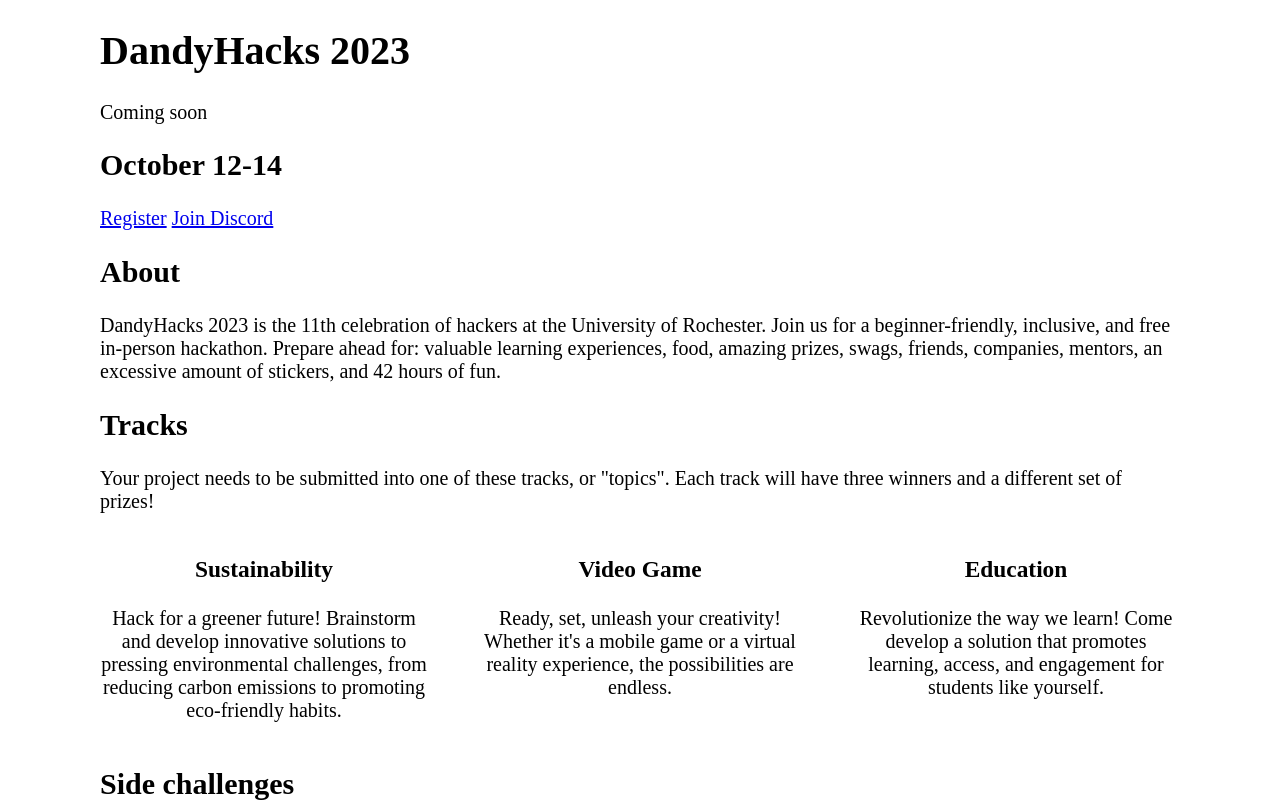
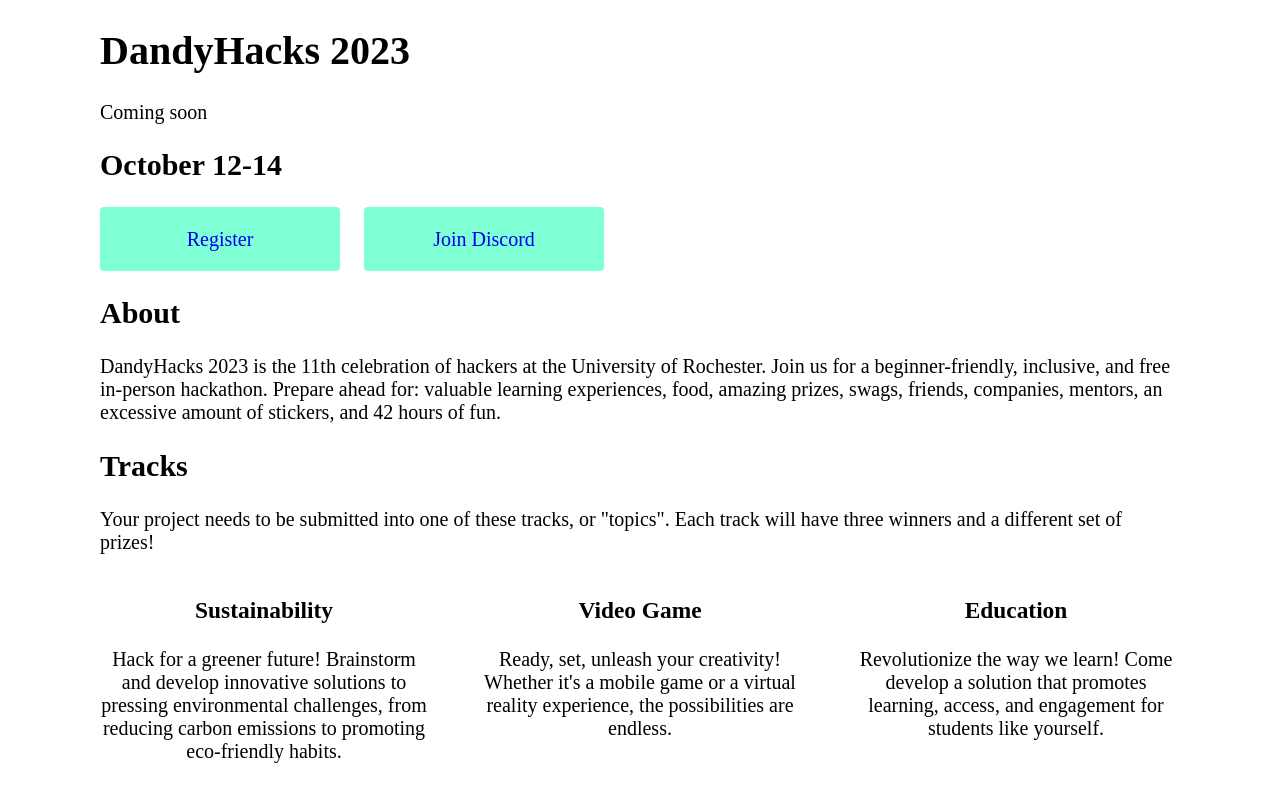
Before and after one commit to cszach/DandyHacks24, a plain HTML site: page index.html in a window 1280 px wide. Shown: the top 804 px of the page. Drawn offline with Linux system fonts and the light colour scheme.

Commit message:
Links to buttons

```diff
--- a/index.html
+++ b/index.html
@@ -10,8 +10,10 @@
     <h1>DandyHacks 2023</h1>
     Coming soon
     <h2>October 12-14</h2>
-    <a href="#">Register</a>
-    <a href="#">Join Discord</a>
+    <div class="buttons">
+      <a href="#">Register</a>
+      <a href="#">Join Discord</a>
+    </div>
     <section>
       <h2>About</h2>
       <p>
--- a/style.css
+++ b/style.css
@@ -2,6 +2,30 @@
     width: 1080px;
     margin: 0 auto;
     font-size: 20px;
+}
+
+.buttons {
+    display: flex;
+}
+
+.buttons a {
+    display: flex;
+    justify-content: center;
+    align-items: center;
+    width: 240px;
+    height: 64px;
+
+    background-color: aquamarine;
+    border-radius: 4px;
+    text-decoration: none;
+}
+
+.buttons a:hover {
+    background-color: aqua;
+}
+
+.buttons a:nth-child(2) {
+    margin-left: 24px;
 }
 
 .tracks > div, .side-challenges > div {
```
